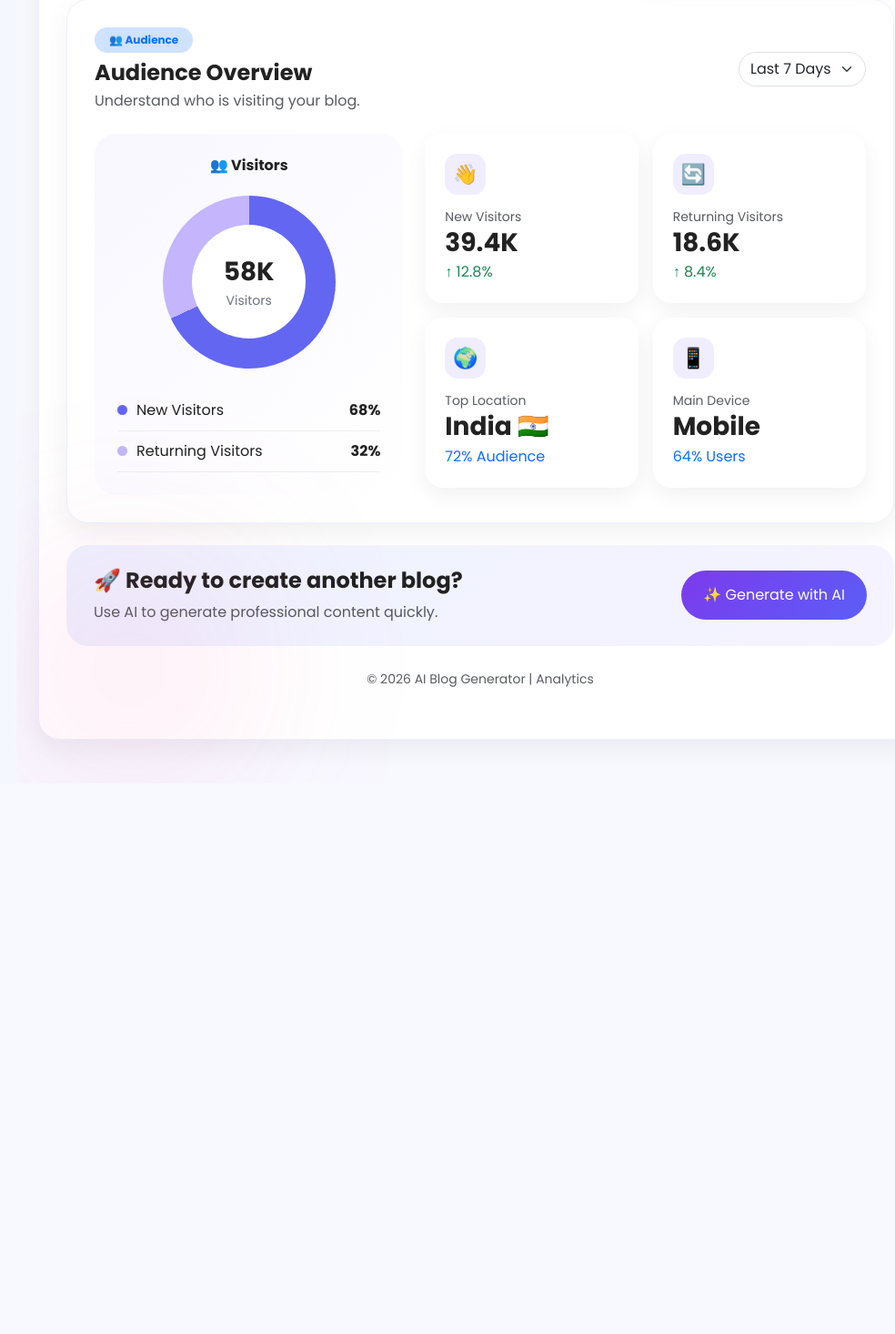
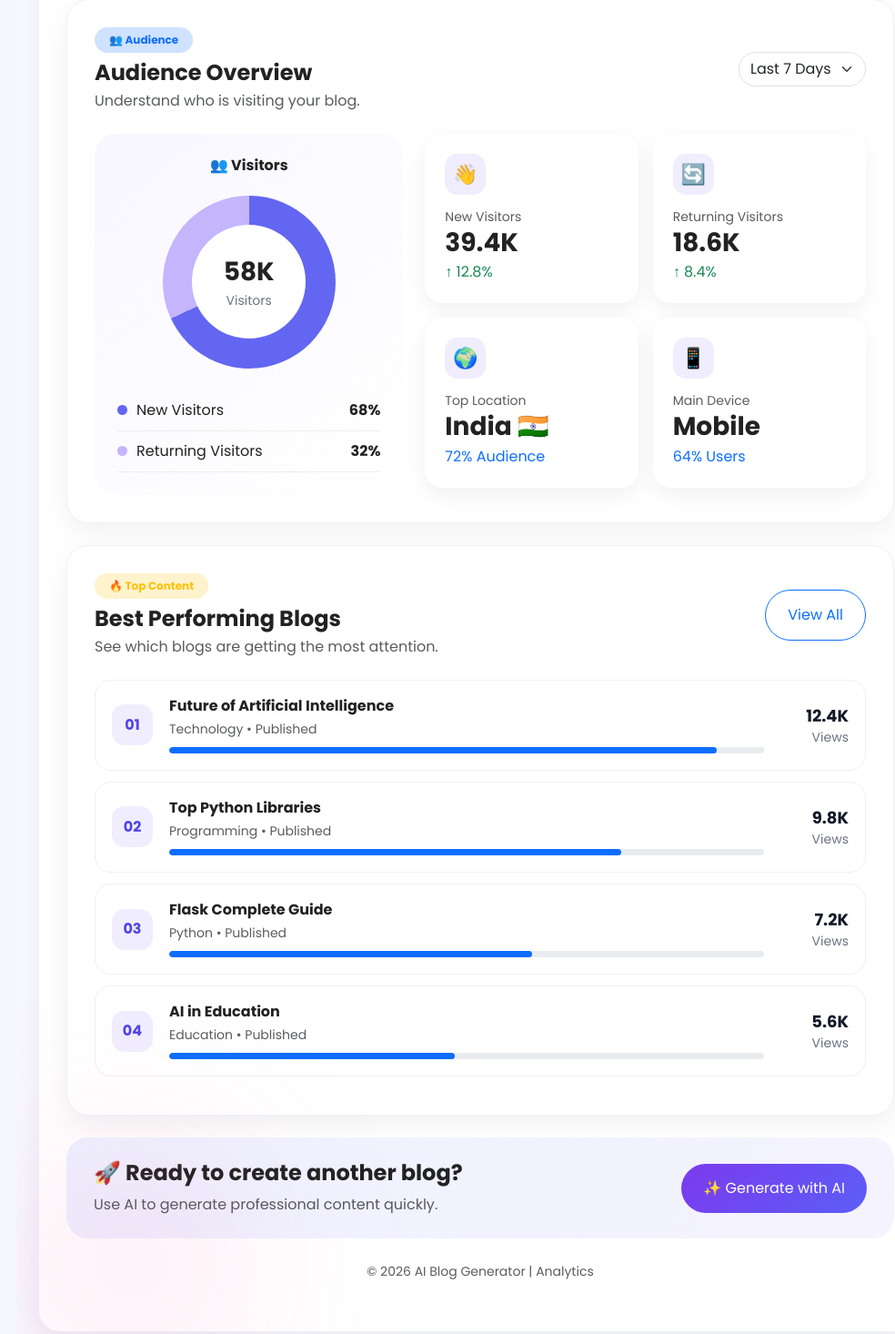
Before and after one commit to Snehal0227/AI-Blog-Generator, a Flask app: page /analytics in a window 1280 px wide. Shown: the part 2071-3537 px from the top of the page at 91% size, without its empty margins (242-1226 px from the left). Before the commit the page ends 2906 px from the top, so only its background shows below. Run offline with Flask 3, Linux system fonts and the light colour scheme; data that the repository does not hold is empty.

Commit message:
Prepare Project for deployement

```diff
--- a/static/CSS/style.css
+++ b/static/CSS/style.css
@@ -2145,3 +2145,122 @@ body {
     }
 
 }
+
+/* ================================
+   TOP CONTENT
+================================ */
+
+.top-content-item {
+
+    display: flex;
+    align-items: center;
+    gap: 18px;
+
+    padding: 18px;
+
+    margin-bottom: 12px;
+
+    border: 1px solid #eef0f6;
+
+    border-radius: 18px;
+
+    background: #ffffff;
+
+    transition: 0.3s;
+}
+
+.top-content-item:hover {
+
+    transform: translateY(-3px);
+
+    box-shadow: 0 8px 25px rgba(0, 0, 0, 0.07);
+}
+
+
+/* Ranking */
+
+.rank {
+
+    width: 45px;
+    height: 45px;
+
+    border-radius: 14px;
+
+    display: flex;
+    align-items: center;
+    justify-content: center;
+
+    background: #f0edff;
+
+    color: #4f46e5;
+
+    font-weight: 700;
+}
+
+
+/* Blog information */
+
+.content-info {
+
+    flex: 1;
+}
+
+.content-info h6 {
+    margin-bottom: 3px;
+}
+
+
+/* Views */
+
+.content-views {
+
+    min-width: 75px;
+
+    display: flex;
+    flex-direction: column;
+
+    text-align: right;
+}
+
+.content-views strong {
+
+    font-size: 18px;
+
+    color: #111827;
+}
+
+.content-views small {
+
+    color: #6b7280;
+}
+
+
+/* Mobile */
+
+@media (max-width: 576px) {
+
+    .top-content-item {
+
+        gap: 10px;
+        padding: 14px;
+    }
+
+    .rank {
+
+        width: 38px;
+        height: 38px;
+
+        font-size: 13px;
+    }
+
+    .content-info h6 {
+
+        font-size: 14px;
+    }
+
+    .content-views strong {
+
+        font-size: 14px;
+    }
+
+}
--- a/templates/analytics.html
+++ b/templates/analytics.html
@@ -820,6 +820,173 @@
 
         </div>
 
+        <!-- Top Content -->
+
+        <div class="analytics-panel mt-4">
+
+            <div class="d-flex justify-content-between align-items-center mb-4">
+
+                <div>
+                    <span class="badge rounded-pill bg-warning-subtle text-warning px-3 py-2">
+                        🔥 Top Content
+                    </span>
+
+                    <h4 class="fw-bold mt-2 mb-1">
+                        Best Performing Blogs
+                    </h4>
+
+                    <p class="text-muted mb-0">
+                        See which blogs are getting the most attention.
+                    </p>
+                </div>
+
+                <a href="/myblogs" class="btn btn-outline-primary rounded-pill px-4">
+                    View All
+                </a>
+
+            </div>
+
+
+            <!-- Blog 1 -->
+
+            <div class="top-content-item">
+
+                <div class="rank">
+                    01
+                </div>
+
+                <div class="content-info">
+
+                    <h6 class="fw-bold mb-1">
+                        Future of Artificial Intelligence
+                    </h6>
+
+                    <small class="text-muted">
+                        Technology • Published
+                    </small>
+
+                    <div class="progress mt-2" style="height:7px;">
+
+                        <div class="progress-bar bg-primary rounded-pill" style="width:92%;">
+                        </div>
+
+                    </div>
+
+                </div>
+
+                <div class="content-views">
+                    <strong>12.4K</strong>
+                    <small>Views</small>
+                </div>
+
+            </div>
+
+
+            <!-- Blog 2 -->
+
+            <div class="top-content-item">
+
+                <div class="rank">
+                    02
+                </div>
+
+                <div class="content-info">
+
+                    <h6 class="fw-bold mb-1">
+                        Top Python Libraries
+                    </h6>
+
+                    <small class="text-muted">
+                        Programming • Published
+                    </small>
+
+                    <div class="progress mt-2" style="height:7px;">
+
+                        <div class="progress-bar bg-primary rounded-pill" style="width:76%;">
+                        </div>
+
+                    </div>
+
+                </div>
+
+                <div class="content-views">
+                    <strong>9.8K</strong>
+                    <small>Views</small>
+                </div>
+
+            </div>
+
+
+            <!-- Blog 3 -->
+
+            <div class="top-content-item">
+
+                <div class="rank">
+                    03
+                </div>
+
+                <div class="content-info">
+
+                    <h6 class="fw-bold mb-1">
+                        Flask Complete Guide
+                    </h6>
+
+                    <small class="text-muted">
+                        Python • Published
+                    </small>
+
+                    <div class="progress mt-2" style="height:7px;">
+
+                        <div class="progress-bar bg-primary rounded-pill" style="width:61%;">
+                        </div>
+
+                    </div>
+
+                </div>
+
+                <div class="content-views">
+                    <strong>7.2K</strong>
+                    <small>Views</small>
+                </div>
+
+            </div>
+
+
+            <!-- Blog 4 -->
+
+            <div class="top-content-item">
+
+                <div class="rank">
+                    04
+                </div>
+
+                <div class="content-info">
+
+                    <h6 class="fw-bold mb-1">
+                        AI in Education
+                    </h6>
+
+                    <small class="text-muted">
+                        Education • Published
+                    </small>
+
+                    <div class="progress mt-2" style="height:7px;">
+
+                        <div class="progress-bar bg-primary rounded-pill" style="width:48%;">
+                        </div>
+
+                    </div>
+
+                </div>
+
+                <div class="content-views">
+                    <strong>5.6K</strong>
+                    <small>Views</small>
+                </div>
+
+            </div>
+
+        </div>
 
         <!-- Bottom CTA -->
 
```
